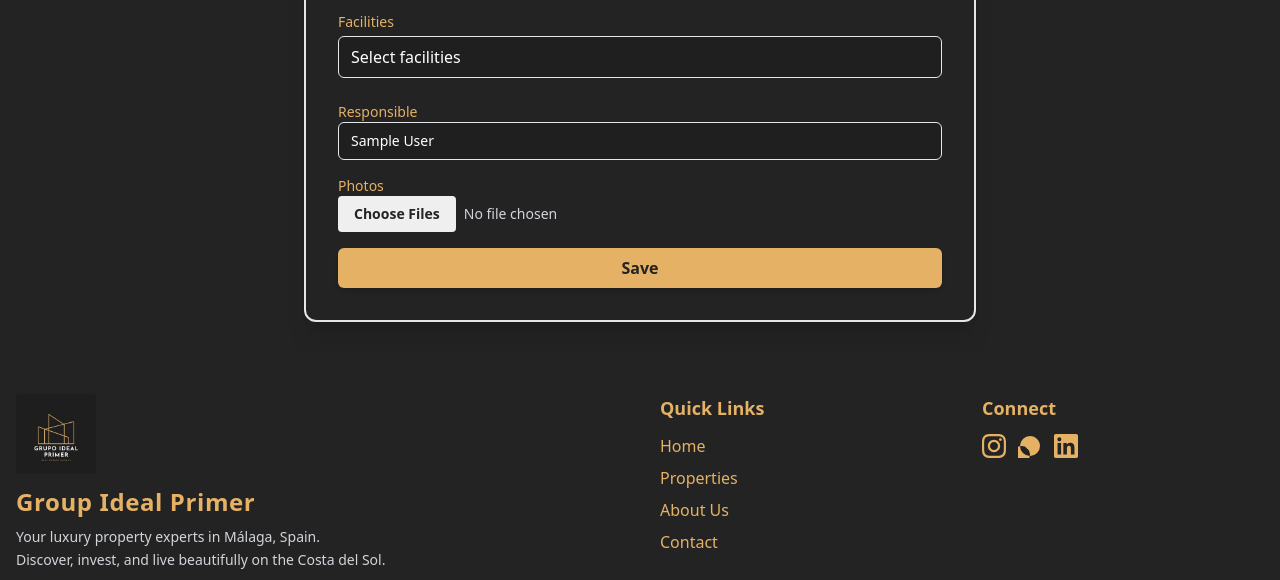
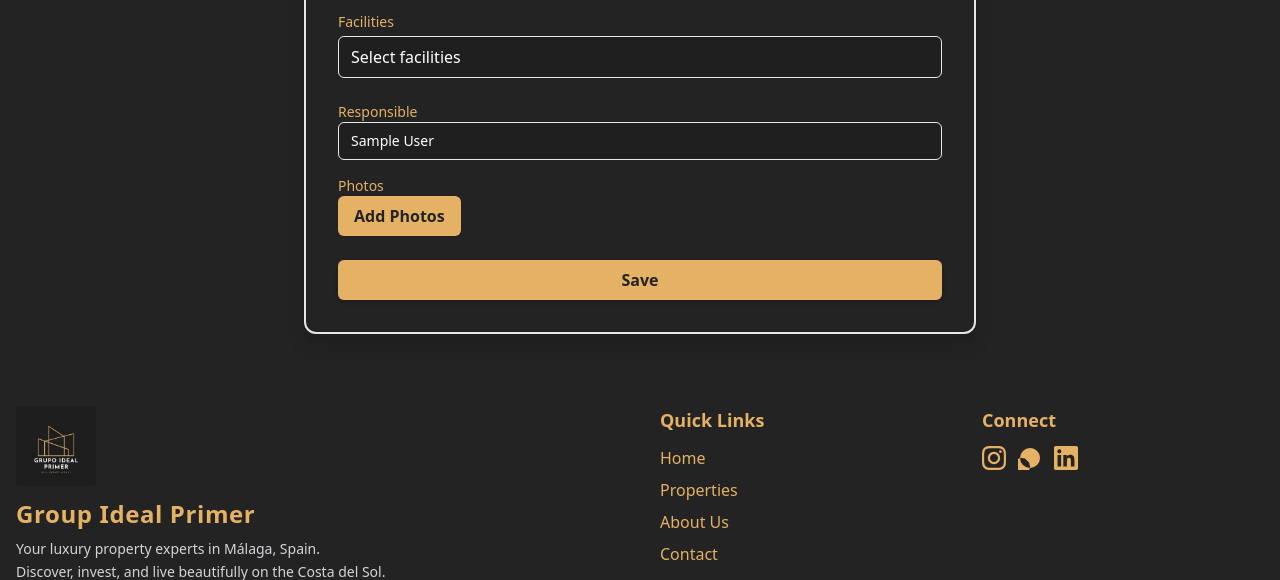
Before and after one commit to ryanyv/gip, a Django app: page /add-property/ in a window 1280 px wide. Shown: the part 1166-1746 px from the top of the page. Run offline with Django 5.2, Linux system fonts and the light colour scheme; a user stored in the database is signed in; tables that the repository leaves empty hold one stand-in row (values such as "Sample post"); some libraries are stand-ins or nearby versions.

Commit message:
Add sortable photo gallery on add property

```diff
--- a/properties/forms.py
+++ b/properties/forms.py
@@ -31,6 +31,7 @@
         widget=MultiFileInput(attrs={"class": "block w-full text-sm text-gray-300 file:bg-gold file:text-[#232323] file:font-semibold file:px-4 file:py-2 file:rounded file:border-0 file:mr-2"}),
         help_text="Upload one or more photos",
     )
+    photo_order = forms.CharField(widget=forms.HiddenInput(), required=False)
     responsible = forms.ModelChoiceField(
         queryset=get_user_model().objects.all(),
         required=False,
@@ -110,7 +111,13 @@
     def save(self, commit=True):
         property_obj = super().save(commit)
         photos = self.cleaned_data.get("photos", [])
+        order_str = self.cleaned_data.get("photo_order", "")
+        order_list = [int(i) for i in order_str.split(",") if i.isdigit()]
+        if order_list and len(order_list) == len(photos):
+            ordered_photos = [photos[i] for i in order_list if i < len(photos)]
+        else:
+            ordered_photos = photos
         if commit:
-            for order, image in enumerate(photos):
+            for order, image in enumerate(ordered_photos):
                 Photo.objects.create(property=property_obj, image=image, order=order)
         return property_obj
--- a/templates/properties/add_property.html
+++ b/templates/properties/add_property.html
@@ -114,8 +114,15 @@
       </div>
       {% endif %}
       <div>
-        <label for="id_photos" class="block text-sm font-medium text-gold">Photos</label>
-        {{ form.photos }}
+        <label class="block text-sm font-medium text-gold">Photos</label>
+        <div class="hidden">{{ form.photos }}</div>
+        {{ form.photo_order }}
+        <button id="addPhotosBtn" type="button" class="button-gold px-4 py-2 rounded-md mb-2">Add Photos</button>
+        <div id="photoPreview" class="grid grid-cols-3 gap-2"></div>
+        <div id="photoOverlay" class="fixed inset-0 bg-black bg-opacity-80 hidden items-center justify-center z-30">
+          <button id="overlayClose" type="button" class="absolute top-4 right-4 text-white text-3xl">&times;</button>
+          <div id="overlayContent" class="grid grid-cols-1 md:grid-cols-2 gap-2 max-h-[90vh] overflow-y-auto p-4"></div>
+        </div>
         {% for error in form.photos.errors %}
           <p class="text-red-500 text-sm">{{ error }}</p>
         {% endfor %}
@@ -129,6 +136,7 @@
 
 {% block extra_js %}
 <script src="https://unpkg.com/leaflet@1.9.4/dist/leaflet.js" integrity="sha256-20nQCchB9co0qIjJZRGuk2/Z9VM+kNiyxNV1lvTlZBo=" crossorigin=""></script>
+<script src="https://cdn.jsdelivr.net/npm/sortablejs@1.15.0/Sortable.min.js"></script>
 <script>
   const map = L.map('map').setView([36.7213, -4.4217], 12);
   L.tileLayer('https://{s}.tile.openstreetmap.org/{z}/{x}/{y}.png', {
@@ -190,6 +198,58 @@
     }
   });
   updateFacilities();
+
+  /* ---------- Photo upload preview & ordering ---------- */
+  const photoInput = document.getElementById('id_photos');
+  const addPhotosBtn = document.getElementById('addPhotosBtn');
+  const preview = document.getElementById('photoPreview');
+  const orderInput = document.getElementById('id_photo_order');
+
+  addPhotosBtn?.addEventListener('click', () => photoInput?.click());
+
+  function updateOrder() {
+    const indices = Array.from(preview.children).map(el => el.dataset.index);
+    if (orderInput) orderInput.value = indices.join(',');
+  }
+
+  photoInput?.addEventListener('change', () => {
+    preview.innerHTML = '';
+    Array.from(photoInput.files).forEach((file, idx) => {
+      const reader = new FileReader();
+      reader.onload = e => {
+        const div = document.createElement('div');
+        div.className = 'cursor-move aspect-square overflow-hidden rounded-md';
+        div.dataset.index = idx;
+        div.innerHTML = `<img src="${e.target.result}" class="object-cover w-full h-full"/>`;
+        preview.appendChild(div);
+        updateOrder();
+      };
+      reader.readAsDataURL(file);
+    });
+  });
+
+  if (window.Sortable) {
+    Sortable.create(preview, {
+      animation: 150,
+      onUpdate: updateOrder
+    });
+  }
+
+  const overlay = document.getElementById('photoOverlay');
+  const overlayClose = document.getElementById('overlayClose');
+  const overlayContent = document.getElementById('overlayContent');
+
+  preview.addEventListener('click', () => {
+    overlayContent.innerHTML = preview.innerHTML;
+    overlay.classList.remove('hidden');
+  });
+
+  overlayClose.addEventListener('click', () => {
+    overlay.classList.add('hidden');
+  });
+  overlay.addEventListener('click', e => {
+    if (e.target === overlay) overlay.classList.add('hidden');
+  });
 </script>
 {% endblock %}
 {% endblock %}
```
